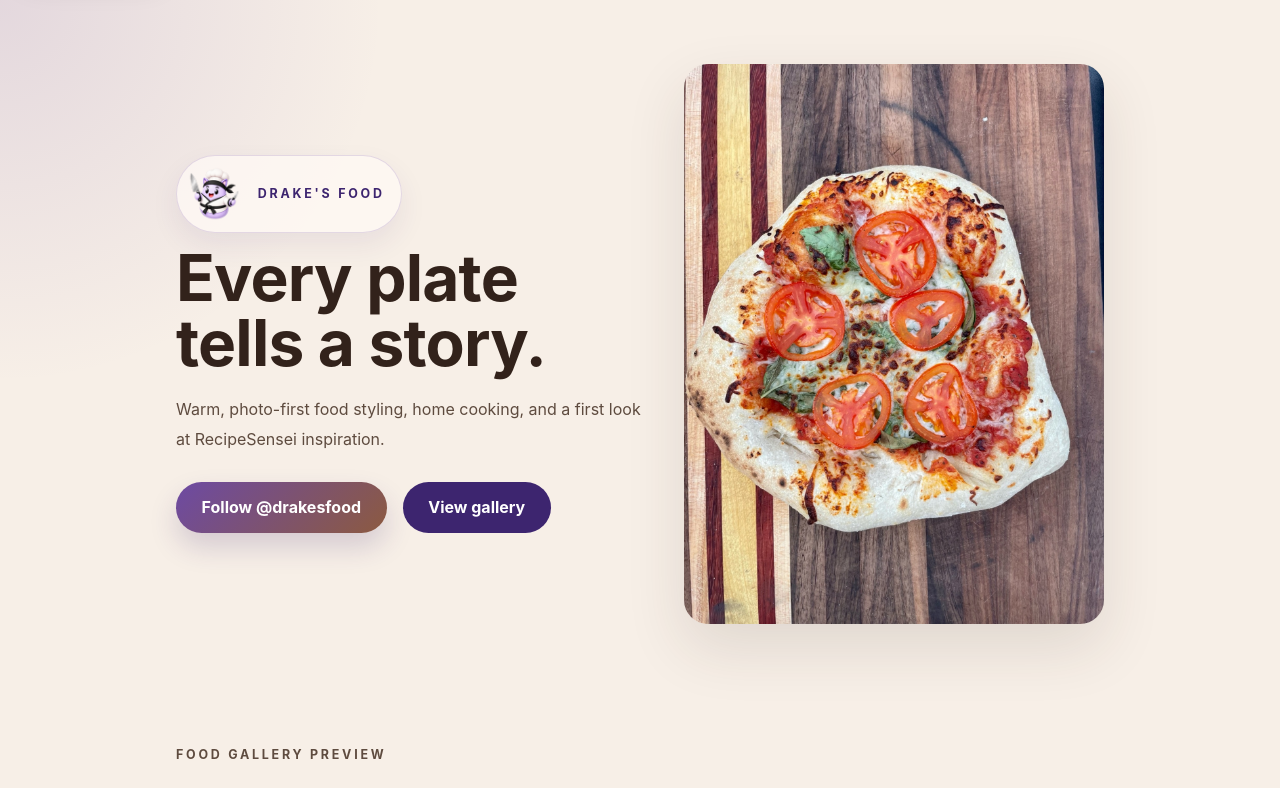
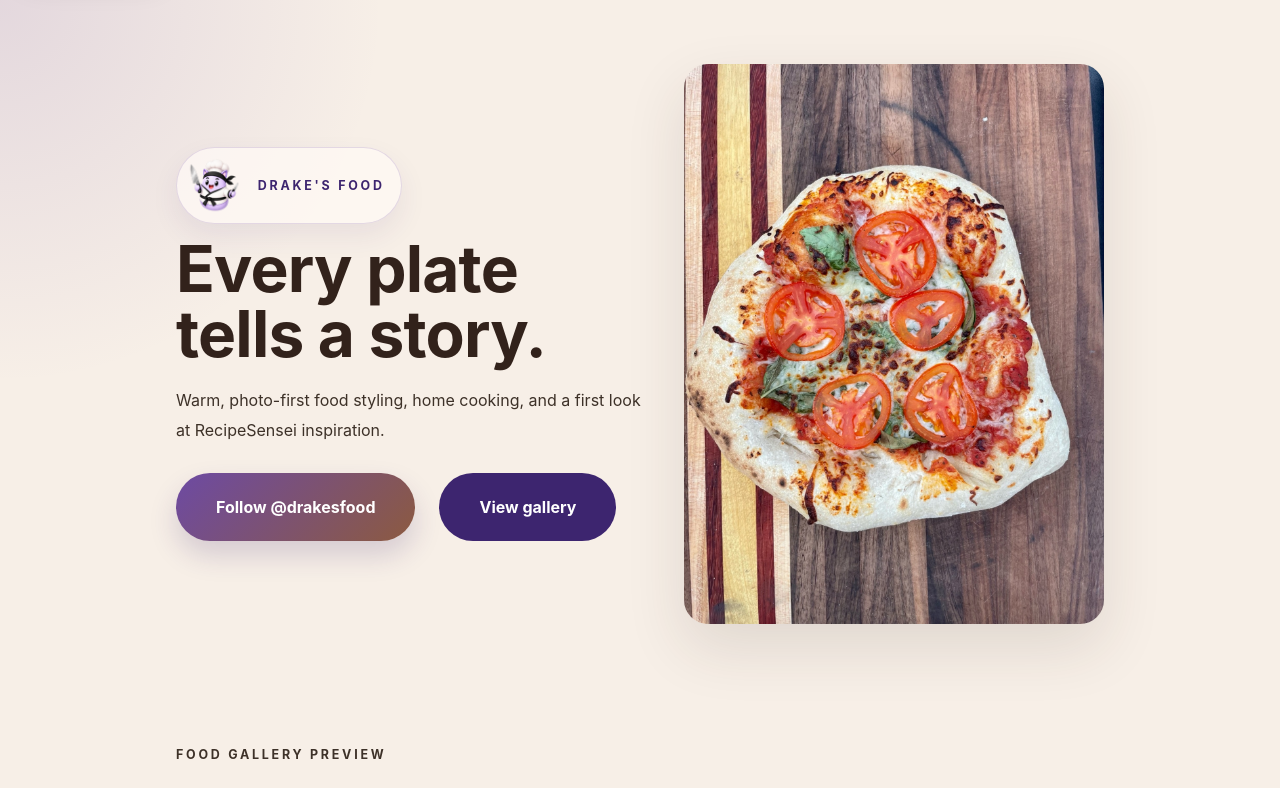
Before and after one commit to drakejrobert-sudo/drakesfood, an Angular app: page / in a window 1280 px wide. Shown: the top 788 px of the page. Built offline with nearby package versions, Linux system fonts and the light colour scheme.

Commit message:
fix(issue-17): improve accessibility with better contrast, touch targets, and main landmark

```diff
--- a/src/app/app.html
+++ b/src/app/app.html
@@ -1,6 +1,6 @@
 <div class="page-shell">
-  <a class="skip-link" href="#main-content">Skip to content</a>
-  <main id="main-content">
+  <a class="skip-link" href="#main">Skip to content</a>
+  <main id="main">
     <app-hero></app-hero>
     <app-gallery-preview></app-gallery-preview>
     <app-instagram-cta></app-instagram-cta>
--- a/src/app/components/hero/hero.component.css
+++ b/src/app/components/hero/hero.component.css
@@ -48,7 +48,7 @@
 .hero-actions {
   display: flex;
   flex-wrap: wrap;
-  gap: 1rem;
+  gap: 1.5rem;
   margin-top: 1.75rem;
 }
 
--- a/src/styles.css
+++ b/src/styles.css
@@ -4,8 +4,8 @@
   --color-background: #f7efe7;
   --color-surface: #fffaf5;
   --color-text: #32221b;
-  --color-text-muted: #5e4b3f;
-  --color-text-soft: #6f5848;
+  --color-text-muted: #3d3128;
+  --color-text-soft: #2a2119;
   --color-clay: #8c5a40;
   --color-clay-dark: #7d4c35;
   --color-purple: #6d4aa3;
@@ -97,14 +97,14 @@ button,
 .button-primary {
   background: linear-gradient(135deg, var(--color-purple), var(--color-clay));
   color: #fff;
-  padding: 0.95rem 1.6rem;
+  padding: 1.5rem 2.5rem;
   box-shadow: 0 14px 28px rgba(61, 37, 111, 0.18);
 }
 
 .button-secondary {
   background: var(--color-purple-dark);
   color: #fff;
-  padding: 0.95rem 1.6rem;
+  padding: 1.5rem 2.5rem;
 }
 
 p {
```
